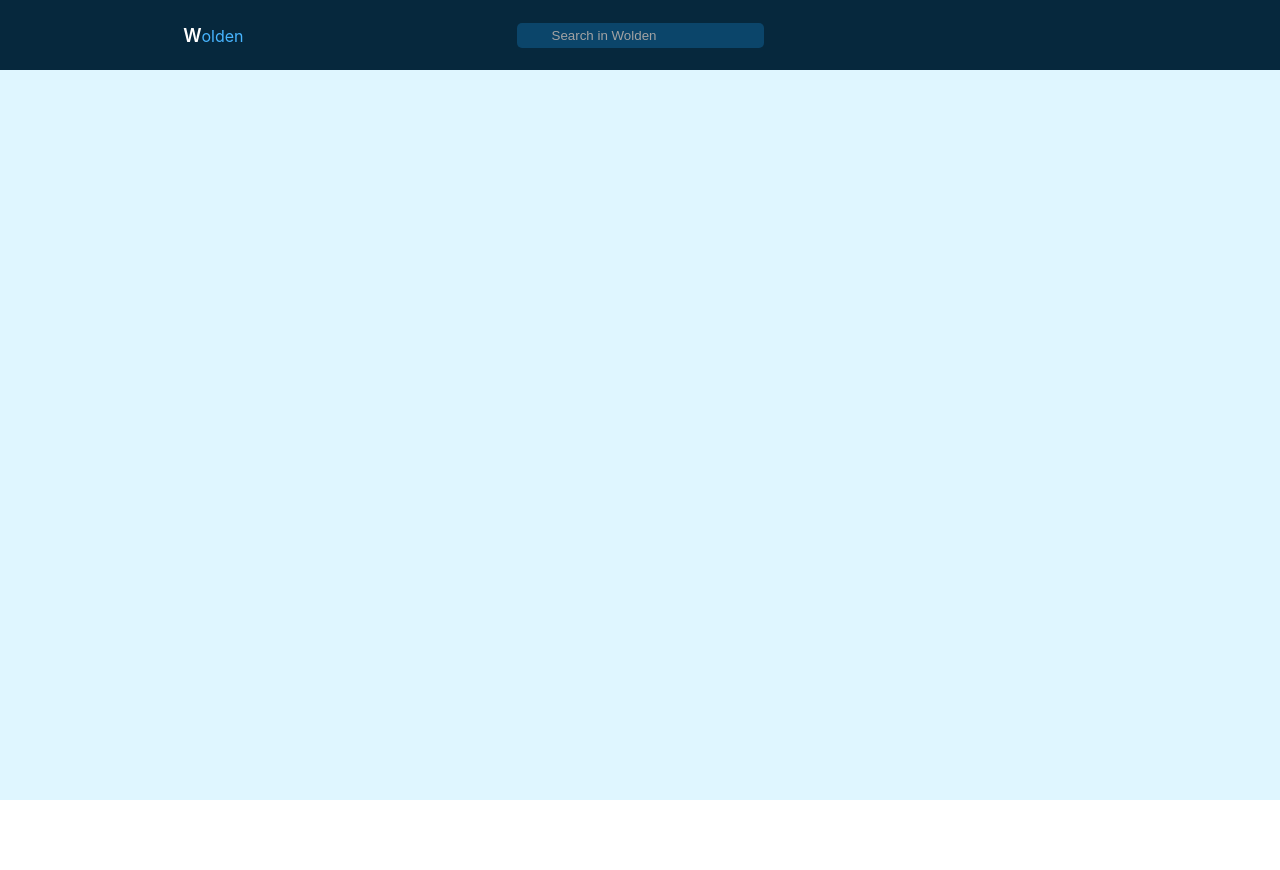
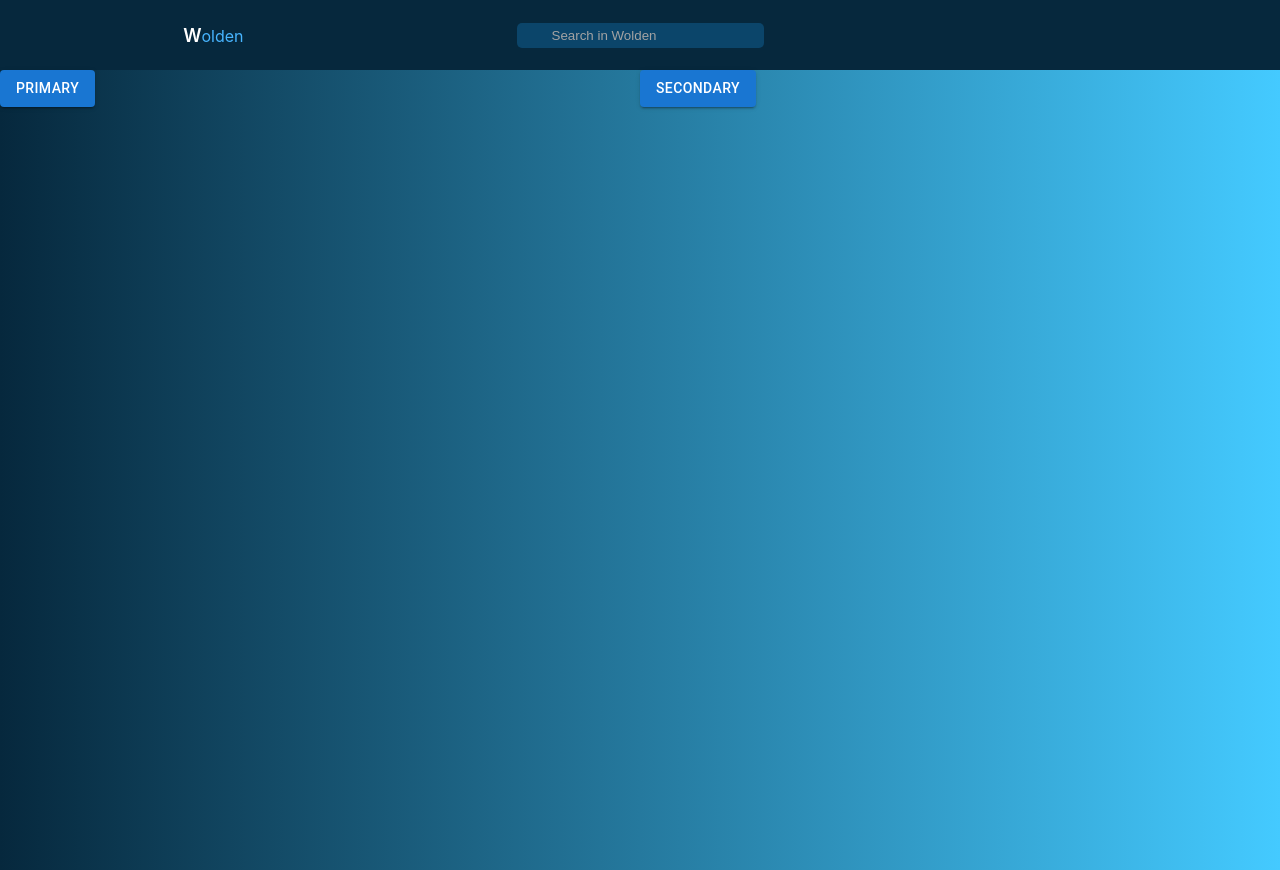
Before and after one commit to andresvpineros/wolden, a React (Create React App) app: page /login in a window 1280 px wide. Before the commit this address had no page. Before the commit the page ends 800 px from the top, so only its background shows below. Built offline with nearby package versions, Linux system fonts and the light colour scheme.

Commit message:
material and log in grid

```diff
--- a/package.json
+++ b/package.json
@@ -3,6 +3,10 @@
   "version": "0.1.0",
   "private": true,
   "dependencies": {
+    "@emotion/react": "^11.9.0",
+    "@emotion/styled": "^11.8.1",
+    "@mui/icons-material": "^5.8.3",
+    "@mui/material": "^5.8.3",
     "@testing-library/jest-dom": "^5.16.4",
     "@testing-library/react": "^13.3.0",
     "@testing-library/user-event": "^13.5.0",
@@ -11,8 +15,6 @@
     "react-router-dom": "^6.3.0",
     "react-scripts": "5.0.1",
     "sass": "^1.52.2",
-    "semantic-ui-css": "^2.4.1",
-    "semantic-ui-react": "^2.1.3",
     "web-vitals": "^2.1.4",
     "yarn": "^1.22.19"
   },
--- a/src/App.js
+++ b/src/App.js
@@ -8,6 +8,7 @@ import Navbar from './components/Navbar';
 
 // Pages
 import Home from './pages/home';
+import LogIn from '././pages/auth/login';
 
 function App() {
   return (
@@ -15,6 +16,7 @@ function App() {
       <Navbar/>
       <Routes>
         <Route path="/" element={<Home />} />
+        <Route path="/login" element={<LogIn />} />
       </Routes>
     </div>
   );
--- /dev/null
+++ b/src/components/login/Login.module.scss
@@ -0,0 +1,5 @@
+.login{
+  background: linear-gradient(90deg, #06283D 0%, #44CAFF 100%);
+  height: 100vh;
+
+}
--- /dev/null
+++ b/src/components/login/index.js
@@ -0,0 +1,18 @@
+import React from 'react';
+import { Grid, Button } from '@mui/material';
+import styles from './Login.module.scss'
+
+function Login() {
+	return (
+			<Grid className={styles.login} container>
+          <Grid className={styles['login-image--container']} md={6}>
+            <Button variant='contained'>Primary</Button>
+          </Grid>
+          <Grid className={styles['login-form--container']} md={6}>
+            <Button variant='contained'>Secondary</Button>
+          </Grid>
+      </Grid>
+	);
+}
+
+export default Login;
--- /dev/null
+++ b/src/pages/auth/login/index.js
@@ -0,0 +1,12 @@
+import React from 'react'
+import Login from '../../../components/login/index'
+
+function LogIn() {
+  return (
+    <div>
+      <Login />
+    </div>
+  )
+}
+
+export default LogIn;
```
Also changed, not shown: 1 other file (tests, documents, lock files or other folders).
